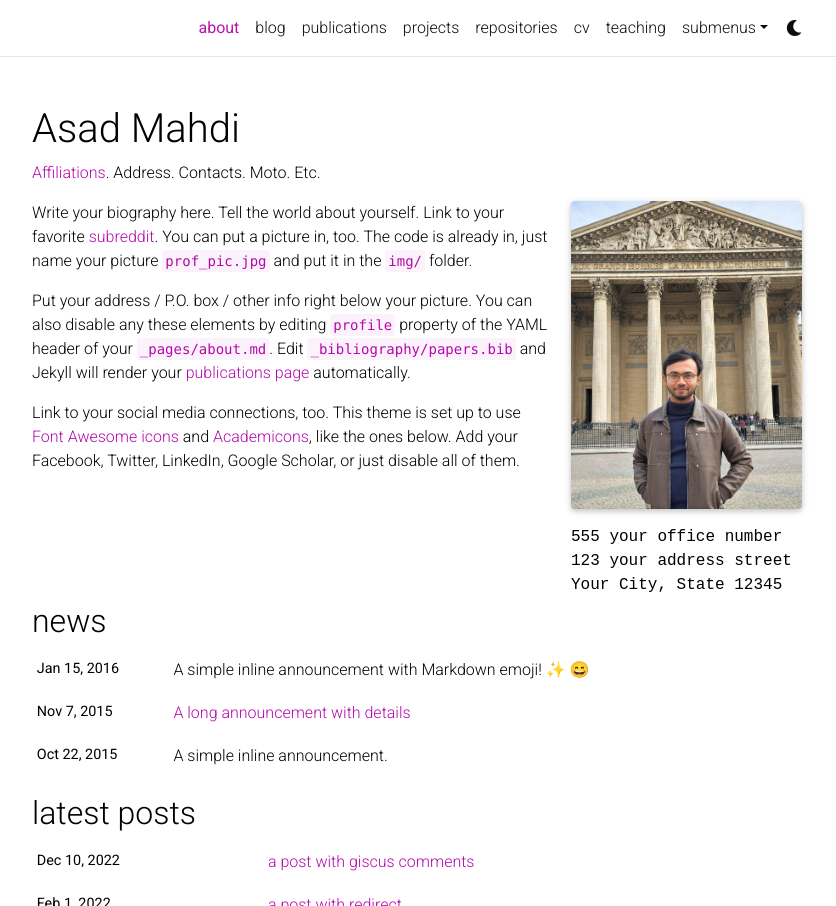
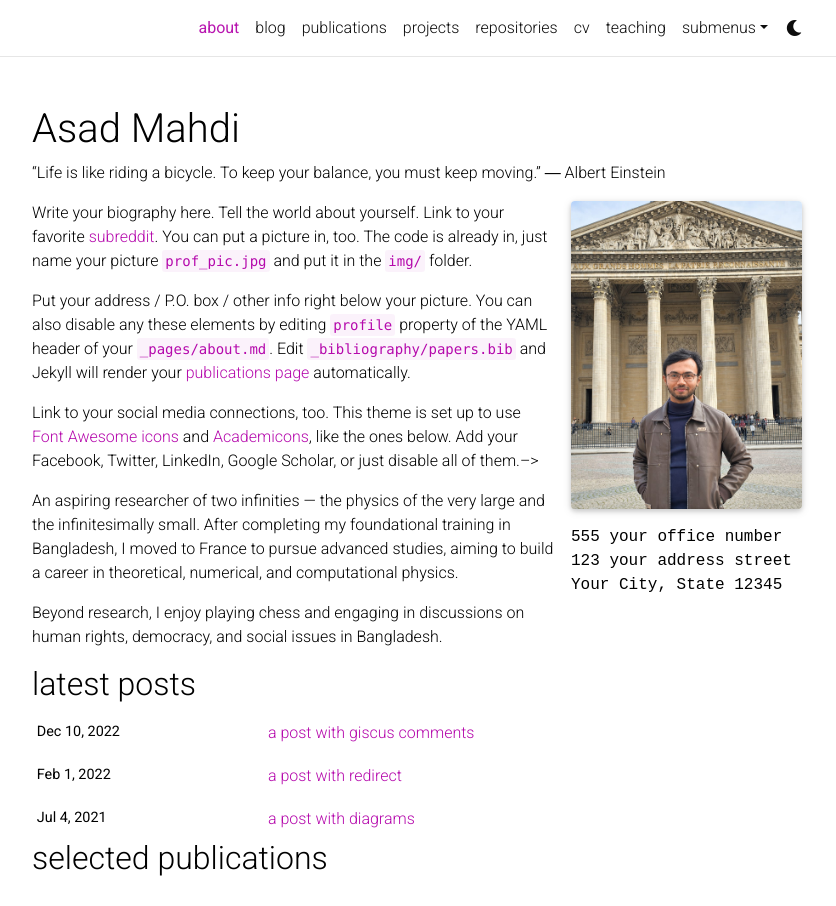
Before and after one commit to asadmahdi-phy/asadmahdi-phy.github.io, a Jekyll site: the page built from _pages/about.md, in a window 1280 px wide and 1324 px high, cut to the strip 0-906 px from the top of the window. Shown: the whole strip, without its empty margins (223-1059 px from the left). Built offline with Jekyll 4.4.1, drawn with Linux system fonts in a browser that asks for light colours; full-size pictures stand in for the smaller copies a plugin makes; emoji names are drawn with the system emoji font; comment, search, counter and statistics services are not loaded; a style sheet for code colours, icons or effects is not loaded.

Commit message:
Update about.md

```diff
--- a/_pages/about.md
+++ b/_pages/about.md
@@ -2,7 +2,7 @@
 layout: about
 title: about
 permalink: /
-subtitle: <a href='#'>Affiliations</a>. Address. Contacts. Moto. Etc.
+subtitle: “Life is like riding a bicycle. To keep your balance, you must keep moving.” ― Albert Einstein
 
 profile:
   align: right
@@ -23,4 +23,8 @@
 
 Put your address / P.O. box / other info right below your picture. You can also disable any these elements by editing `profile` property of the YAML header of your `_pages/about.md`. Edit `_bibliography/papers.bib` and Jekyll will render your [publications page](/al-folio/publications/) automatically.
 
-Link to your social media connections, too. This theme is set up to use [Font Awesome icons](http://fortawesome.github.io/Font-Awesome/) and [Academicons](https://jpswalsh.github.io/academicons/), like the ones below. Add your Facebook, Twitter, LinkedIn, Google Scholar, or just disable all of them.
+Link to your social media connections, too. This theme is set up to use [Font Awesome icons](http://fortawesome.github.io/Font-Awesome/) and [Academicons](https://jpswalsh.github.io/academicons/), like the ones below. Add your Facebook, Twitter, LinkedIn, Google Scholar, or just disable all of them.-->
+
+An aspiring researcher of two infinities — the physics of the very large and the infinitesimally small. After completing my foundational training in Bangladesh, I moved to France to pursue advanced studies, aiming to build a career in theoretical, numerical, and computational physics.
+
+Beyond research, I enjoy playing chess and engaging in discussions on human rights, democracy, and social issues in Bangladesh.
```
Also changed, not shown: other parts of _pages/about.md (+1 -1 lines).
